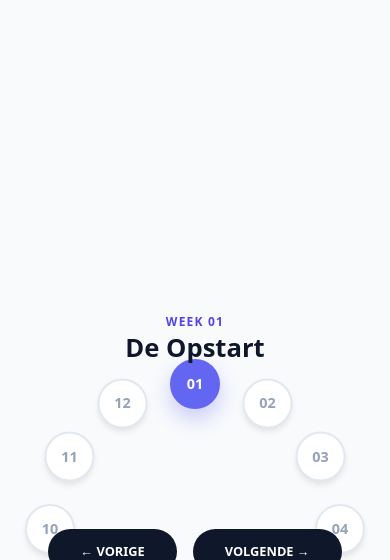
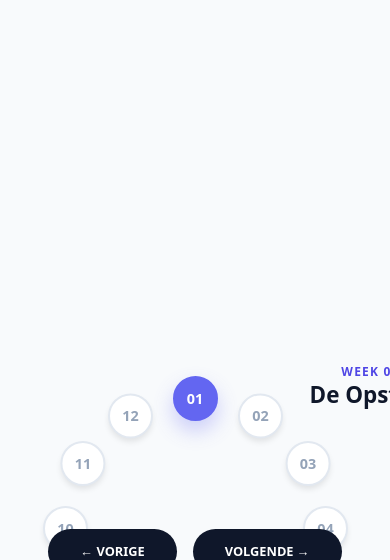
Before and after one commit to MatteoDePooter/Matteo-De-Pooter, a website: page index.html in a window 390 px wide. Shown: the part 235-795 px from the top of the page. Drawn offline with nearby package versions, Linux system fonts and the light colour scheme.

Commit message:
Update index.html

```diff
--- a/index.html
+++ b/index.html
@@ -11,26 +11,38 @@
       --circle-size: 70px;
     }
 
-    /* MEDIA QUERIES VOOR TELEFOON (Mobiel) */
+    /* VERBETERDE MEDIA QUERIES VOOR MOBIEL */
 @media (max-width: 768px) {
   :root {
-        --radius: 145px;
-        --circle-size: 50px;
-        --info-bottom: 230px;
+    --radius: 130px;      /* Iets kleiner zodat het niet buiten het scherm valt */
+    --circle-size: 45px;  /* Cirkels iets kleiner voor meer ademruimte */
   }
 
   #info-title {
-        font-size: 1.6rem !important;
-        width: 100%;
-        padding: 0 15px;
+    font-size: 1.4rem !important; /* Tekst iets compacter */
+    line-height: 1.2;
   }
 
   .hero-fold {
-        height: 60vh !important;
+    height: 70vh !important; /* Iets minder hoog zodat de knoppen zichtbaar blijven */
+    min-height: 550px;
   }
 
   .center-info {
-        bottom: var(--info-bottom) !important;
+    /* Positioneer de tekst precies in het midden van de cirkel-boog */
+    top: auto !important;
+    bottom: 120px !important;
+    transform: none !important;
+    width: 100%;
+  }
+
+  #wheel-container {
+    height: 350px; /* Container minder hoog maken */
+  }
+
+  #wheel {
+    /* Zorg dat het draaipunt van het wiel goed staat t.o.v. de tekst */
+    top: 90%;
   }
 }
 
@@ -83,7 +95,8 @@
     .center-info {
   position: absolute;
   top: 60%;
-      transform: translateY(-50%);
+  left: 50%; /* Toevoegen */
+  transform: translate(-50%, -50%); /* Aanpassen */
   text-align: center;
   z-index: 10;
   width: 90%;
```
Lines whose indentation alone changed are shown as unchanged.
